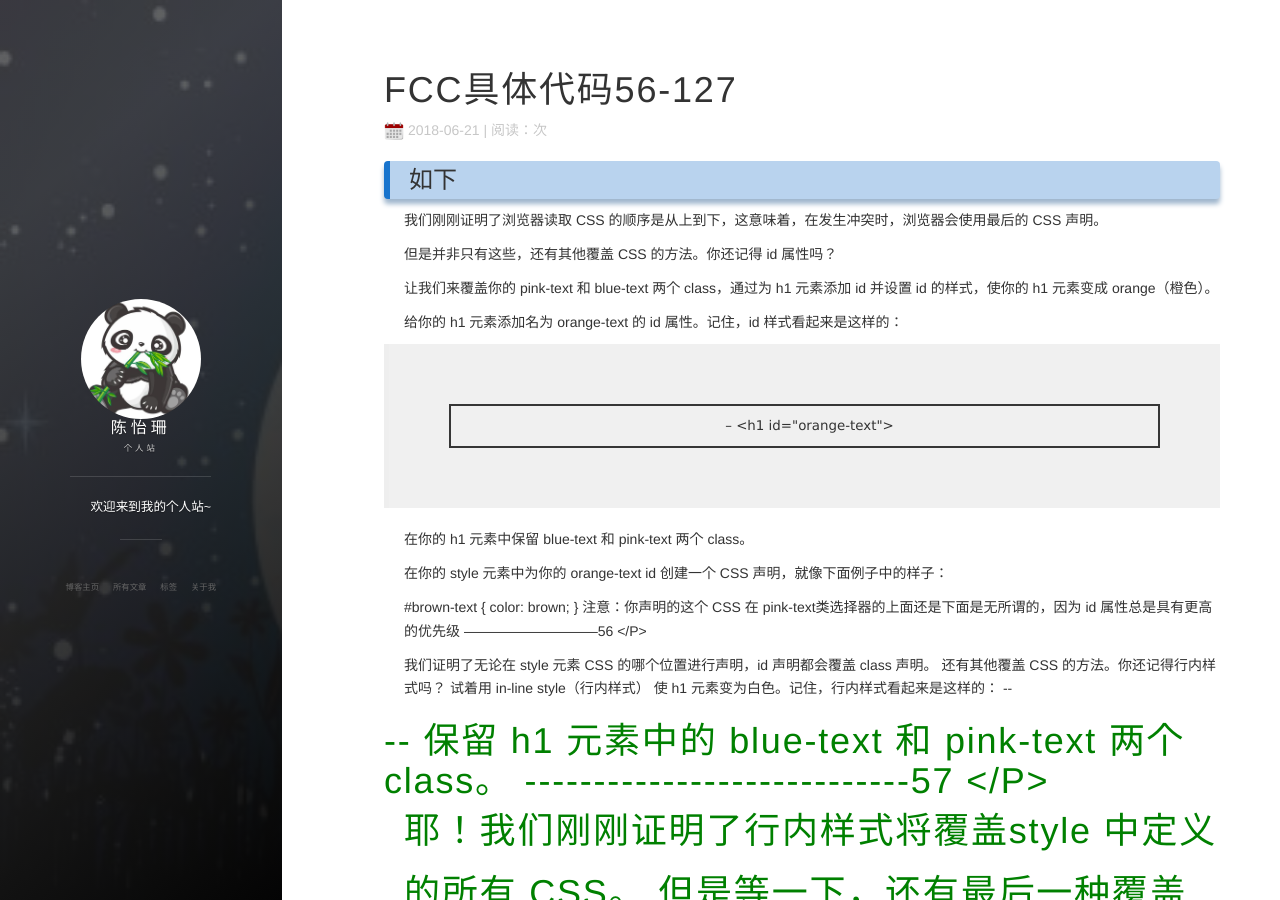
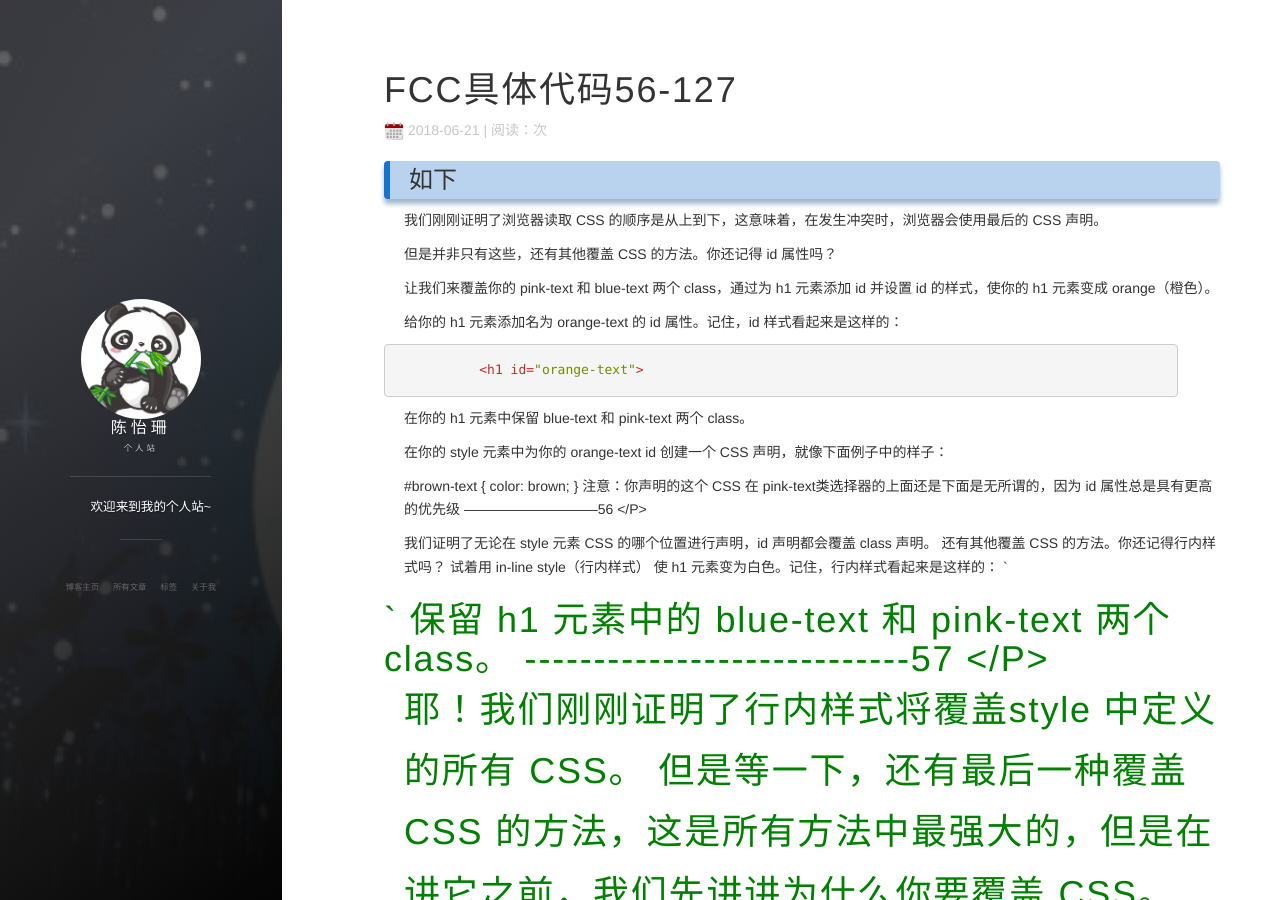
Before and after one commit to chenyishan/chenyishan-chenyishan.github.io, a Jekyll site: the page built from _posts/2018-06-21-FCC具体代码56-127.md, in a window 1280 px wide and 900 px high. Built offline with Jekyll 4.4.1, drawn with Linux system fonts in a browser that asks for light colours; nearby versions of some CDN libraries; comment, search, counter and statistics services are not loaded.

Commit message:
Update 2018-06-21-FCC具体代码56-127.md

```diff
--- a/_posts/2018-06-21-FCC具体代码56-127.md
+++ b/_posts/2018-06-21-FCC具体代码56-127.md
@@ -18,7 +18,7 @@ tag: FCC
 
 给你的 h1 元素添加名为 orange-text 的 id 属性。记住，id 样式看起来是这样的：
 
-> |--     <h1 id="orange-text">
+              <h1 id="orange-text">
 
 在你的 h1 元素中保留 blue-text 和 pink-text 两个 class。
 
@@ -36,7 +36,7 @@ tag: FCC
 还有其他覆盖 CSS 的方法。你还记得行内样式吗？
 
 试着用 in-line style（行内样式） 使 h1 元素变为白色。记住，行内样式看起来是这样的：
---<h1 style="color: green">--
+                     ` <h1 style="color: green">`
 
 保留 h1 元素中的 blue-text 和 pink-text 两个 class。
 ----------------------------57
@@ -236,7 +236,7 @@ An
 注意，这些按钮仍然需要 btn class。
 
 添加Bootstrap的 btn-block class 到你的按钮
- <button class="btn-block btn">Like</button>
+                  <button class="btn-block btn">Like</button>
 ---------------78
 </P>
 <p>
@@ -245,7 +245,7 @@ An
 添加Bootstrap的 btn-primary class 属性到按钮标签上。
 
 注意：这个按钮仍然需要 btn 和 btn-block 属性！
- <button class="btn btn-block btn-primary">Like</button>
+                      <button class="btn btn-block btn-primary">Like</button>
 ------------------79
 </P>
 <p>
@@ -254,7 +254,7 @@ Bootstrap自带了一些预定义的按钮颜色。浅蓝色 btn-info 被用在
 在你的 "Like" 按钮下面添加一个文本为 "Info" 的块级Bootstrap按钮，并为其添加 btn-info 和 btn-block class属性。
 
 注意：这些按钮仍然需要 btn 和 btn-block class属性
-<button class="btn btn-block btn-info">info</button>
+                 <button class="btn btn-block btn-info">info</button>
 ----------------------80
 </P>
 <p>
@@ -263,7 +263,7 @@ Bootstrap自带了一些预定义的按钮颜色。红色btn-danger被用来提
 创建一个文本为 "Delete" 的按钮，并且给它添加 class btn-danger。
 
 注意：这些标签仍然需要 btn 与 btn-block class。
-<button class="btn btn-block btn-danger">Delete</button>
+                  <button class="btn btn-block btn-danger">Delete</button>
 ----------------------81
 </P>
 <p>
```
